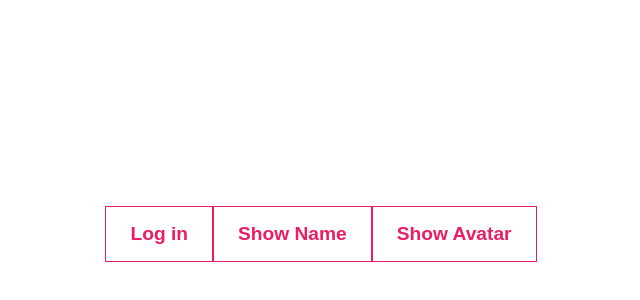
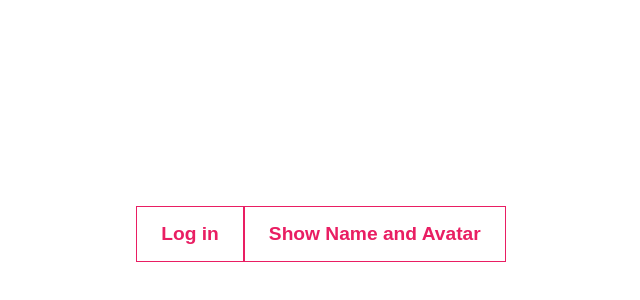
Before and after one commit to dabarov/DAR-Homework, a React (Create React App) app: page / in a window 1280 px wide. Shown: the part 166-466 px from the top of the page, without its empty margins (319-959 px from the left). Built offline with nearby package versions, Linux system fonts and the light colour scheme.

Commit message:
Name and avatar show up together

```diff
--- a/package.json
+++ b/package.json
@@ -35,5 +35,6 @@
       "last 1 firefox version",
       "last 1 safari version"
     ]
-  }
+  },
+  "devDependencies": {}
 }
--- a/src/App.tsx
+++ b/src/App.tsx
@@ -12,11 +12,8 @@ function App() {
     setClicked(!clicked);
   };
 
-  const buttonClickNameHandler = () => {
+  const buttonClickNameAndAvatarHandler = () => {
     setName("Aldiyar")
-  };
-
-  const buttonClickAvatarHandler = () => {
     setAvatar("https://avatars1.githubusercontent.com/u/36531464?s=460&u=5020eec277211b28a767db5fa908a4c872671746&v=4")
   };
 
@@ -28,12 +25,8 @@ function App() {
           Log in
         </button>
 
-        <button className="App-login-btn" onClick={buttonClickNameHandler}>
-          Show Name
-        </button>
-
-        <button className="App-login-btn" onClick={buttonClickAvatarHandler}>
-          Show Avatar
+        <button className="App-login-btn" onClick={buttonClickNameAndAvatarHandler}>
+          Show Name and Avatar
         </button>
       </div>
     </div>
```
